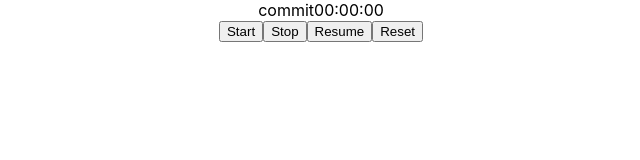
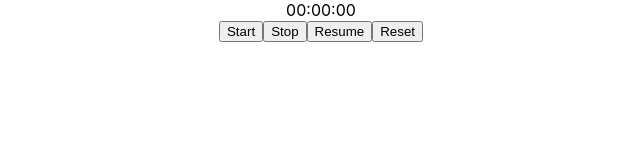
Before and after one commit to Trizzy570/react-timer, a React (Create React App) app: page / in a window 1280 px wide. Shown: the top 160 px of the page, without its empty margins (319-959 px from the left). Built offline with nearby package versions, Linux system fonts and the light colour scheme.

Commit message:
<jsut checking>

```diff
--- a/src/App.js
+++ b/src/App.js
@@ -23,7 +23,7 @@ function App() {
 
   return (
     <div className="App">
-      commit
+
 <span>{("0" + Math.floor((time / 60000) % 60)).slice(-2)}:</span>
 <span>{("0" + Math.floor ((time / 1000) % 600)).slice(-2)}:</span>
 <span>{("0" + ((time / 10) % 100)).slice(-2)}</span>
```
